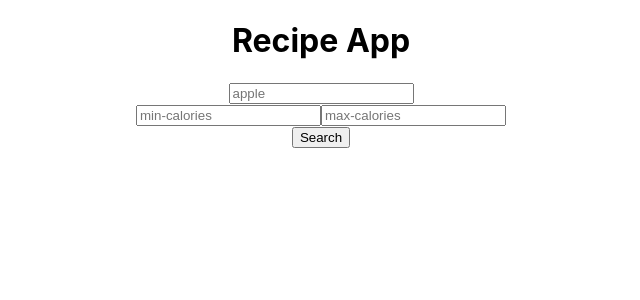
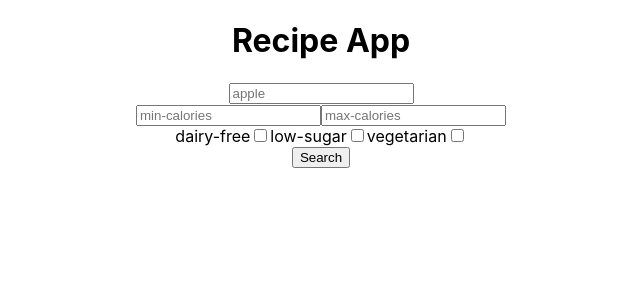
Before and after one commit to GriselSanchez/recipes-typescript, a React (Create React App) app: page / in a window 1280 px wide. Shown: the top 300 px of the page, without its empty margins (319-959 px from the left). Built offline with nearby package versions, Linux system fonts and the light colour scheme.

Commit message:
before adding context

```diff
--- a/src/App.tsx
+++ b/src/App.tsx
@@ -12,6 +12,7 @@ interface Props {}
 interface State {
   ingredients: string;
   calories: string;
+  health: string;
 }
 
 class App extends React.Component<Props, State> {
@@ -19,14 +20,19 @@ class App extends React.Component<Props, State> {
   state: Readonly<State> = {
     ingredients: 'apple',
     calories: '',
+    health: '',
   };
 
-  submitHandler = ({ ingredients, calories }: any) => {
-    this.setState({ ingredients: ingredients, calories: calories.total });
+  submitHandler = ({ ingredients, calories, labels }: any) => {
+    this.setState({
+      ingredients: ingredients,
+      calories: calories.total,
+      health: labels,
+    });
   };
 
   render() {
-    const { ingredients, calories } = this.state;
+    const { ingredients, calories, health } = this.state;
 
     return (
       <div className="App">
@@ -37,6 +43,7 @@ class App extends React.Component<Props, State> {
           credentials={myCredentials}
           ingredients={ingredients}
           calories={calories}
+          health={health}
         />
       </div>
     );
--- a/src/components/Expanded.tsx
+++ b/src/components/Expanded.tsx
@@ -50,6 +50,7 @@ export default class Expanded extends React.Component<Props, State> {
       }
     );
     const res = await req.json();
+    console.log(res);
     return res;
   };
 
@@ -73,17 +74,15 @@ export default class Expanded extends React.Component<Props, State> {
       <div>
         <button onClick={this.handleClick}>More Details</button>
         <ul>
-          {healthLabels &&
-            healthLabels.map((label: string) => <li>{label}</li>)}
+          {healthLabels.map((label: string) => (
+            <li>{label}</li>
+          ))}
         </ul>
 
         <ul>
-          {nutrition &&
-            nutrition.map((elem: Nutrient) => (
-              <li>{`${elem.label}: ${elem.quantity.toFixed(2)}${
-                elem.unit
-              }`}</li>
-            ))}
+          {nutrition.map((elem: Nutrient) => (
+            <li>{`${elem.label}: ${elem.quantity.toFixed(2)}${elem.unit}`}</li>
+          ))}
         </ul>
       </div>
     );
--- /dev/null
+++ b/src/components/HealthLabels.tsx
@@ -0,0 +1,61 @@
+import React, { Component } from 'react';
+
+interface State {
+  labels: string[];
+}
+
+interface Props {
+  onLabelsChange: any;
+}
+export default class HealthLabels extends Component<Props, State> {
+  state: Readonly<State> = {
+    labels: [],
+  };
+
+  handleCheckbox = (event: React.ChangeEvent<HTMLInputElement>) => {
+    let labels = this.state.labels;
+    const value = event.target.value;
+
+    event.target.checked
+      ? (labels = [...labels, value])
+      : (labels = labels.filter((l) => l !== value));
+
+    this.setState({ labels: labels }, () =>
+      this.props.onLabelsChange(this.state.labels)
+    );
+  };
+
+  render() {
+    return (
+      <div>
+        <label>
+          dairy-free
+          <input
+            type="checkbox"
+            value="dairy-free"
+            name="dairy-free"
+            onChange={this.handleCheckbox}
+          ></input>
+        </label>
+        <label>
+          low-sugar
+          <input
+            type="checkbox"
+            value="low-sugar"
+            name="low-sugar"
+            onChange={this.handleCheckbox}
+          ></input>
+        </label>
+        <label>
+          vegetarian
+          <input
+            type="checkbox"
+            value="vegetarian"
+            name="vegetarian"
+            onChange={this.handleCheckbox}
+          ></input>
+        </label>
+      </div>
+    );
+  }
+}
--- a/src/components/RecipesContainer.tsx
+++ b/src/components/RecipesContainer.tsx
@@ -5,6 +5,7 @@ interface Props {
   credentials: Credential;
   ingredients: string;
   calories: string;
+  health: string;
 }
 
 interface State {
@@ -32,8 +33,9 @@ class RecipesContainer extends React.Component<Props, State> {
   }
 
   async getRecipes(cred: Credential) {
+    console.log(this.props);
     const res = await fetch(
-      `${baseURL}ingr=${this.props.ingredients}&calories=${this.props.calories}&app_id=${cred.id}&app_key=${cred.key}`
+      `${baseURL}ingr=${this.props.ingredients}&calories=${this.props.calories}&health=${this.props.health}&app_id=${cred.id}&app_key=${cred.key}`
     );
     const data = await res.json();
     this.setState({ recipes: data.hints });
--- a/src/components/SearchBar.tsx
+++ b/src/components/SearchBar.tsx
@@ -1,6 +1,6 @@
 import React from 'react';
 import Calories from './Calories';
-
+import HealthLabels from './HealthLabels';
 interface Props {
   onSearchSubmit: any;
 }
@@ -8,12 +8,14 @@ interface Props {
 interface State {
   ingredients: string;
   calories: { min: string; max: string; total: string };
+  labels: string;
 }
 
 class SearchBar extends React.Component<Props, State> {
   state: Readonly<State> = {
     ingredients: 'apple',
     calories: { min: '', max: '', total: '' },
+    labels: '',
   };
 
   handleInput = (event: React.ChangeEvent<HTMLInputElement>) => {
@@ -21,6 +23,7 @@ class SearchBar extends React.Component<Props, State> {
   };
 
   handleCalories = ({ minCalories, maxCalories }: any) => {
+    //doesnt work if i dont enter calories
     this.setState({
       calories: {
         min: minCalories,
@@ -40,11 +43,17 @@ class SearchBar extends React.Component<Props, State> {
     this.setState({ ingredients: encodeURI(ingredients) });
   };
 
+  handleLabels = (labels: string[]) => {
+    this.setState({ labels: labels.join('%') }, () =>
+      console.log('2' + this.state.labels)
+    );
+  };
+
   handleSubmit = (event: React.FormEvent<HTMLFormElement>) => {
     event.preventDefault();
     this.setFinalIngredients(this.state.ingredients);
     this.props.onSearchSubmit(this.state);
-    console.log(this.state);
+    console.log(`lifted up ${this.state.labels}`);
   };
 
   render() {
@@ -56,6 +65,7 @@ class SearchBar extends React.Component<Props, State> {
           onChange={this.handleInput}
         />
         <Calories onCaloriesChange={this.handleCalories} />
+        <HealthLabels onLabelsChange={this.handleLabels} />
         <button type="submit">Search</button>
       </form>
     );
```
